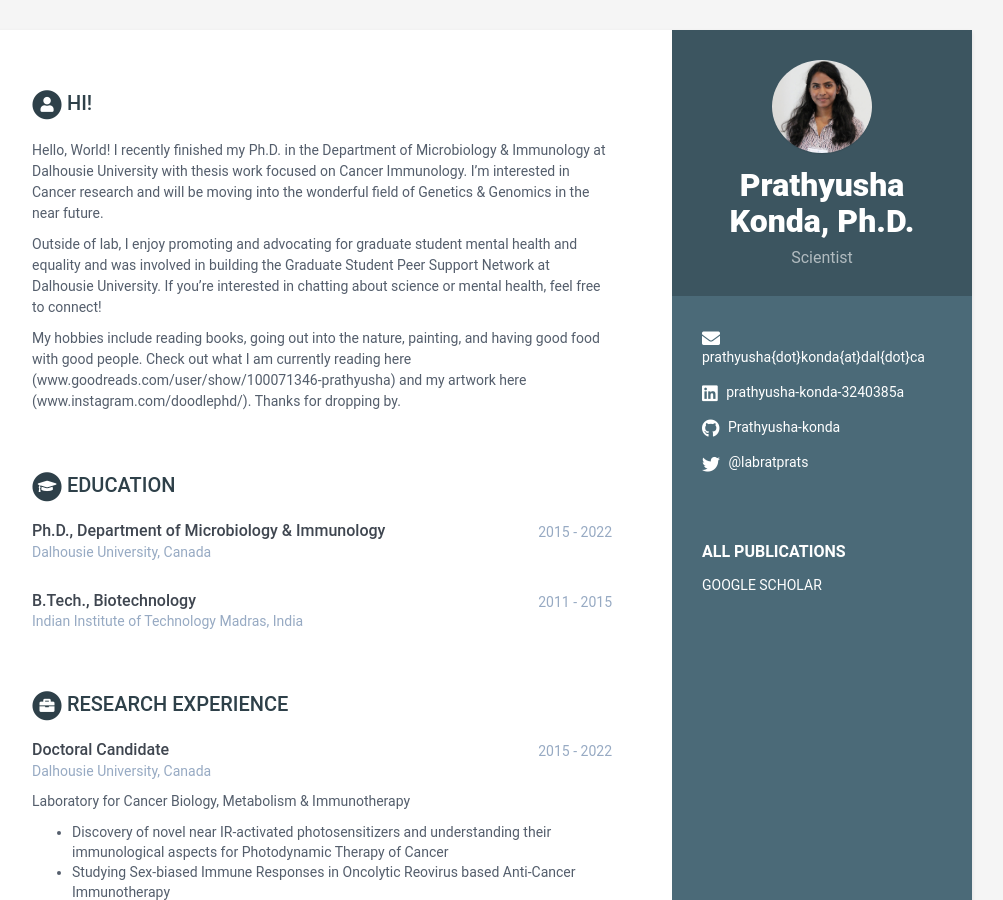
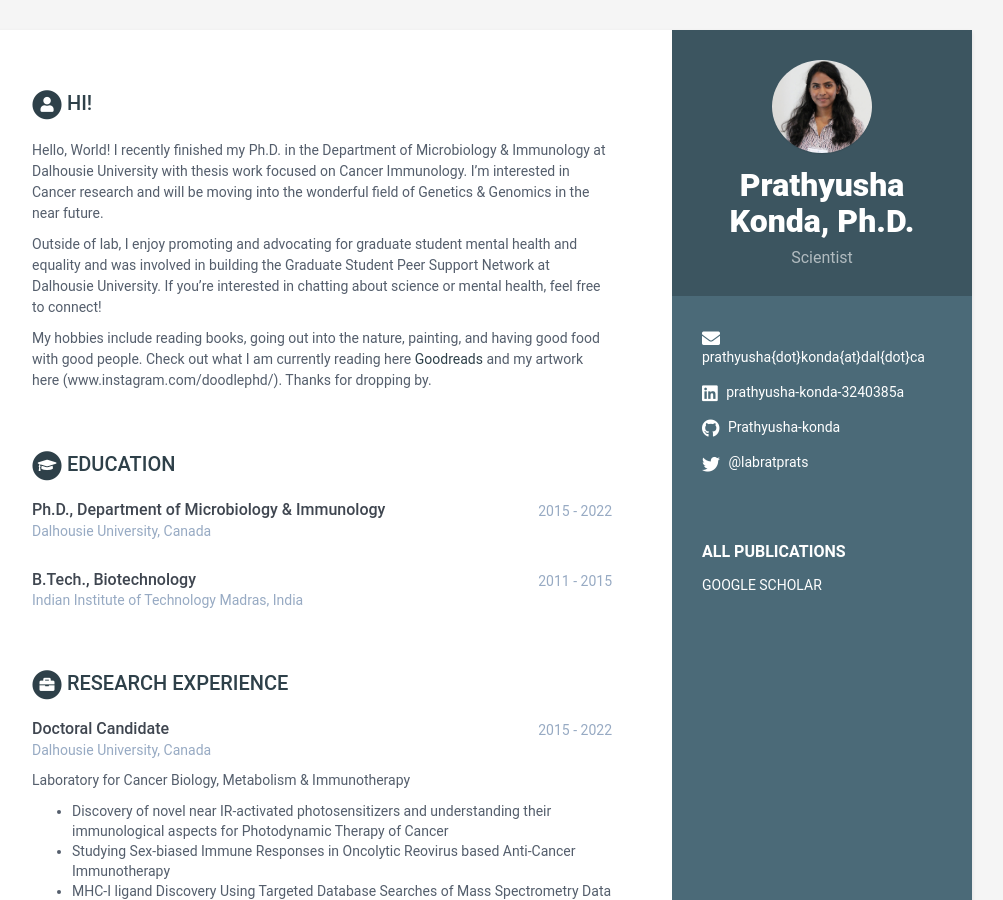
Before and after one commit to Prathyusha-konda/Website, a Jekyll site: the page built from index.html, in a window 1280 px wide and 900 px high. Shown: the whole window, without its empty margins (168-1171 px from the left). Built offline with Jekyll 4.4.1, drawn with Linux system fonts in a browser that asks for light colours.

Commit message:
Update data.yml

```diff
--- a/_data/data.yml
+++ b/_data/data.yml
@@ -26,7 +26,7 @@ career-profile:
 
       Outside of lab, I enjoy promoting and advocating for graduate student mental health and equality and was involved in building the Graduate Student Peer Support Network at Dalhousie University. If you're interested in chatting about science or mental health, feel free to connect!
 
-      My hobbies include reading books, going out into the nature, painting, and having good food with good people. Check out what I am currently reading here (www.goodreads.com/user/show/100071346-prathyusha) and my artwork here (www.instagram.com/doodlephd/). Thanks for dropping by.
+      My hobbies include reading books, going out into the nature, painting, and having good food with good people. Check out what I am currently reading here <a href="www.goodreads.com/user/show/100071346-prathyusha">Goodreads</a> and my artwork here (www.instagram.com/doodlephd/). Thanks for dropping by.
 education:
     - degree: Ph.D., Department of Microbiology & Immunology
       university: Dalhousie University, Canada
```
